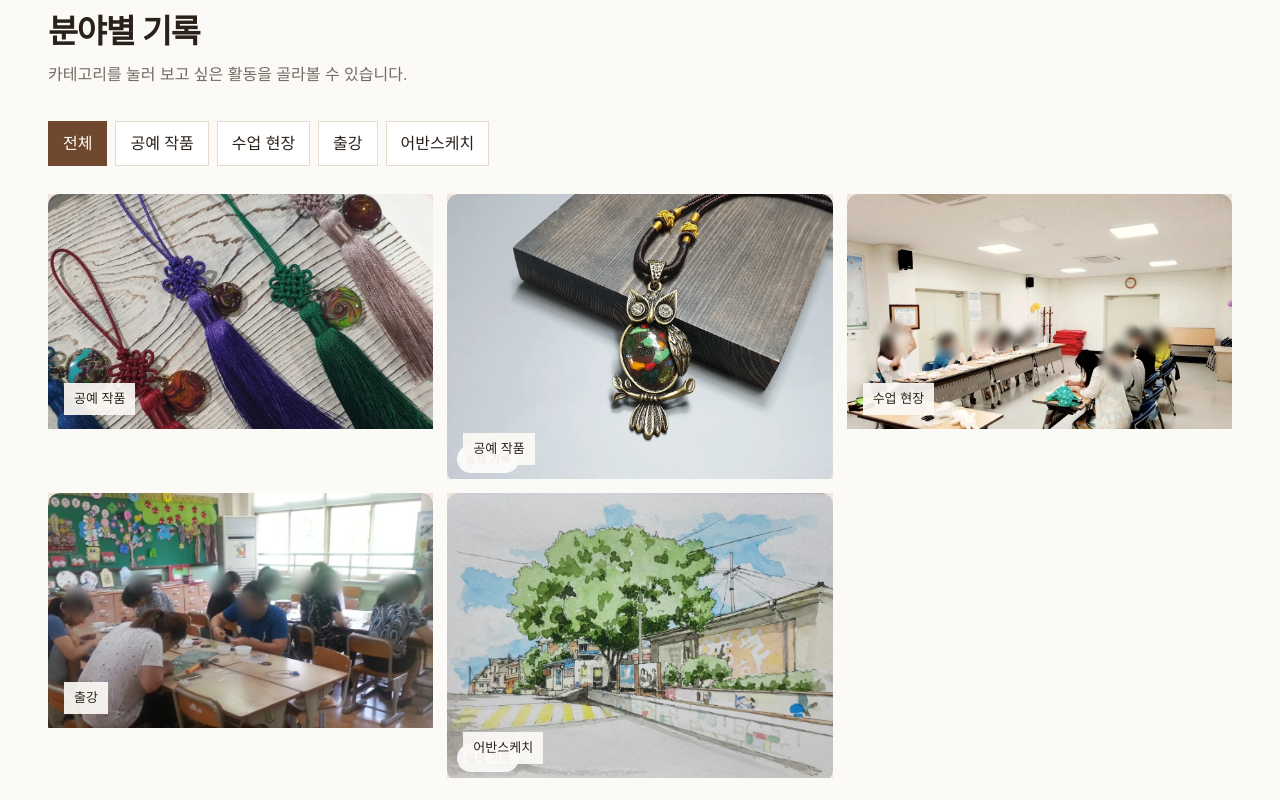
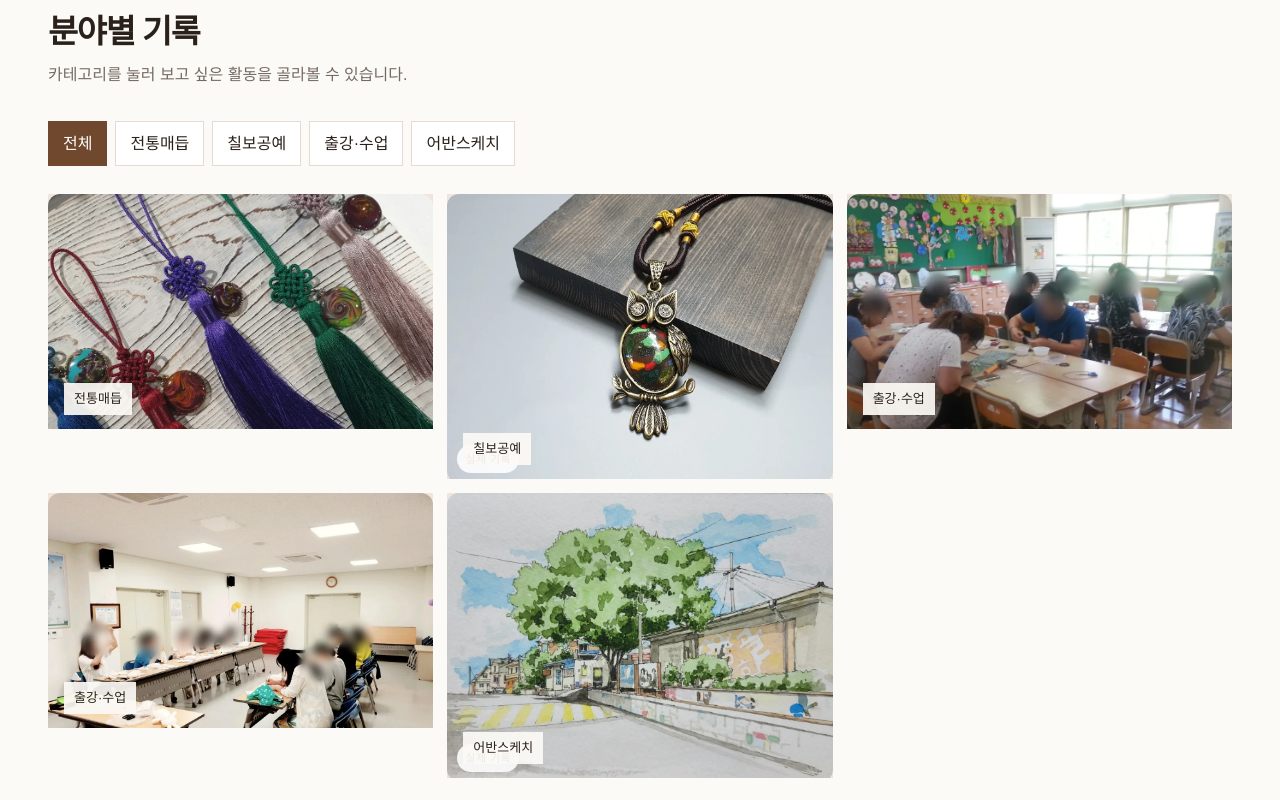
Before and after one commit to harinstudio26/harinart, a Next.js app: page /gallery in a window 1280 px wide. Shown: the part 560-1360 px from the top of the page. Built offline with nearby package versions, Linux system fonts and the light colour scheme.

Commit message:
갤러리 자동 카테고리 필터 연결

```diff
--- a/app/gallery/gallery-collection.tsx
+++ b/app/gallery/gallery-collection.tsx
@@ -1,23 +1,25 @@
 'use client';
 
-import { useState } from 'react';
+import { useMemo, useState } from 'react';
 
-const categories=['전체','공예 작품','수업 현장','출강','어반스케치'];
-const items=[
-  {category:'공예 작품',label:'전통매듭 작품',src:'/images/real/knot-03.webp',alt:'하린문화예술 전통매듭 실제 작품'},
-  {category:'공예 작품',label:'칠보공예 작품',src:'/images/real/enamel-02.webp',alt:'하린문화예술 칠보공예 실제 작품'},
-  {category:'수업 현장',label:'성인 공예 수업 현장',src:'/images/real/class-02.webp',alt:'하린문화예술 성인 공예 수업 현장'},
-  {category:'출강',label:'기관·단체 출강 현장',src:'/images/real/class-01.webp',alt:'하린문화예술 기관 단체 출강 현장'},
-  {category:'어반스케치',label:'어반스케치 작품',src:'/images/real/urban-01.webp',alt:'하린문화예술 어반스케치 실제 작품'},
-];
+export type GalleryItem={
+  category:string;
+  label:string;
+  src:string;
+  alt:string;
+};
 
-export function GalleryCollection(){
+const categoryOrder=['전통매듭','칠보공예','출강·수업','어반스케치'];
+
+export function GalleryCollection({items}:{items:GalleryItem[]}){
+  const categories=useMemo(()=>['전체',...categoryOrder.filter(name=>items.some(item=>item.category===name))],[items]);
   const [category,setCategory]=useState('전체');
   const visible=category==='전체'?items:items.filter(item=>item.category===category);
+
   return <>
     <div className="filters" role="group" aria-label="갤러리 카테고리">
       {categories.map(item=><button type="button" className={category===item?'active':''} aria-pressed={category===item} onClick={()=>setCategory(item)} key={item}>{item}</button>)}
     </div>
-    <div className="gallery-grid gallery-page-grid">{visible.map((item,i)=><figure className={`gallery-item g${i}`} key={`${item.category}-${item.label}`}><div className="gallery-photo"><img src={item.src} alt={item.alt}/><small>실제 기록</small></div><span>{item.category}</span><b>{item.label}</b></figure>)}</div>
+    {visible.length>0?<div className="gallery-grid gallery-page-grid">{visible.map((item,i)=><figure className={`gallery-item g${i%6}`} key={item.src}><div className="gallery-photo"><img src={item.src} alt={item.alt} loading="lazy"/><small>실제 기록</small></div><span>{item.category}</span><b>{item.label}</b></figure>)}</div>:<p className="empty-state">등록된 사진이 아직 없습니다.</p>}
   </>;
 }
```
